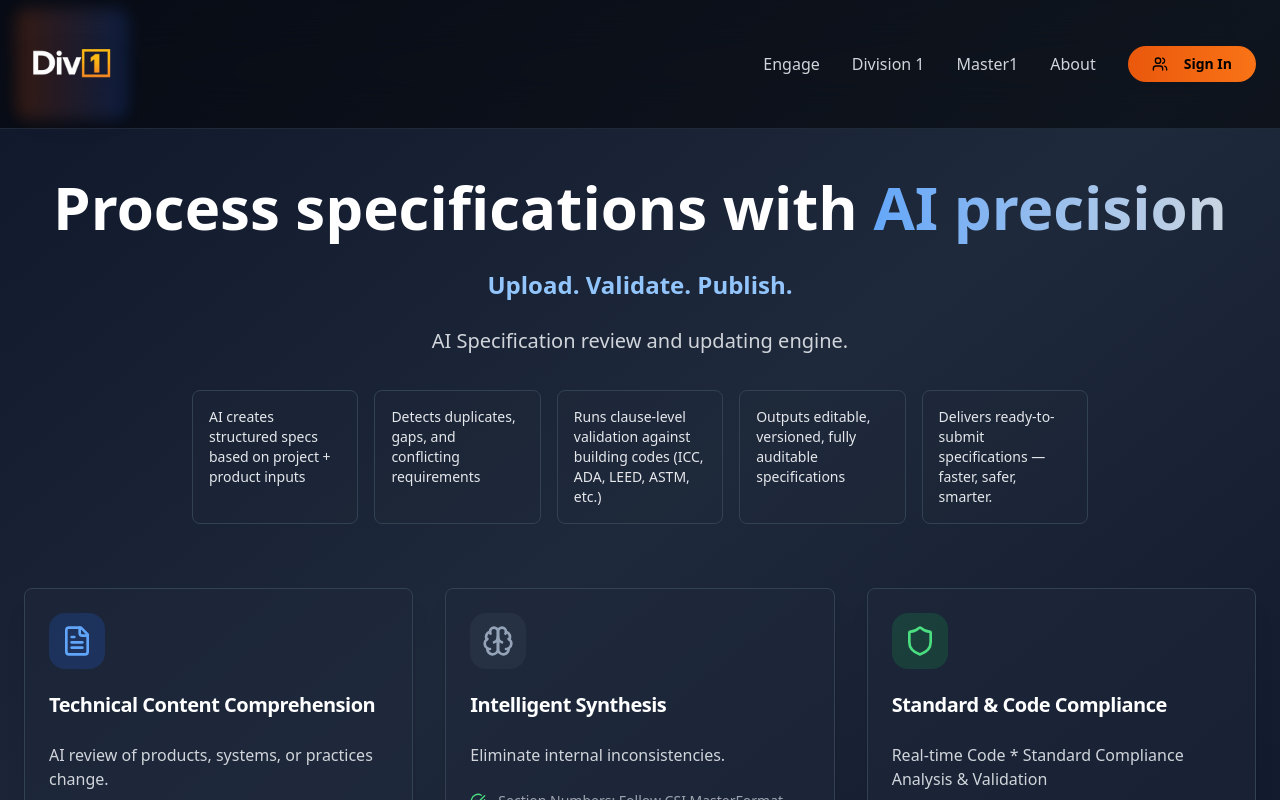
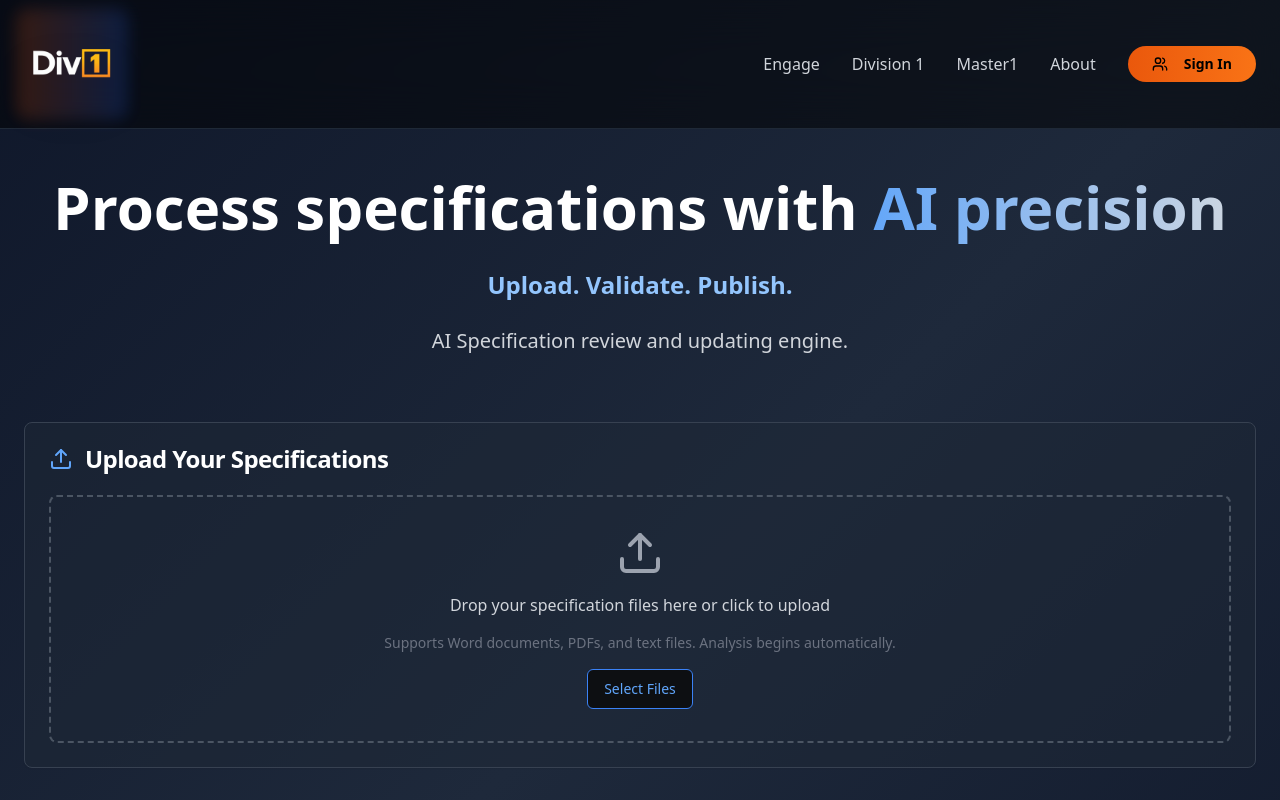
Before and after one commit to Tkenney207/div1-architect-ai-nexus, a React (Vite) app: page /master1 in a window 1280 px wide. Shown: the top 800 px of the page. Built offline with nearby package versions, Linux system fonts and the light colour scheme.

Commit message:
Refactor: Re-add document upload section
Re-added the document upload interface to the Master1 page, removing the AI-generated content.

```diff
--- a/src/pages/Master1.tsx
+++ b/src/pages/Master1.tsx
@@ -1,12 +1,41 @@
-
 
 import { Button } from "@/components/ui/button";
 import { Card, CardContent, CardHeader, CardTitle } from "@/components/ui/card";
 import { Badge } from "@/components/ui/badge";
-import { FileText, Brain, Shield, CheckCircle } from "lucide-react";
+import { FileText, Brain, Shield, CheckCircle, Upload } from "lucide-react";
 import Header from "@/components/Header";
+import { useState, useRef } from "react";
 
 const Master1 = () => {
+  const [dragActive, setDragActive] = useState(false);
+  const fileInputRef = useRef<HTMLInputElement>(null);
+
+  const handleDrag = (e: React.DragEvent) => {
+    e.preventDefault();
+    e.stopPropagation();
+    if (e.type === 'dragenter' || e.type === 'dragover') {
+      setDragActive(true);
+    } else if (e.type === 'dragleave') {
+      setDragActive(false);
+    }
+  };
+
+  const handleDrop = (e: React.DragEvent) => {
+    e.preventDefault();
+    e.stopPropagation();
+    setDragActive(false);
+    const files = e.dataTransfer.files;
+    if (files && files.length > 0) {
+      console.log('Files dropped:', Array.from(files).map(f => f.name));
+    }
+  };
+
+  const handleFileUpload = (files: FileList | null) => {
+    if (files && files.length > 0) {
+      console.log('Files selected:', Array.from(files).map(f => f.name));
+    }
+  };
+
   return (
     <div className="min-h-screen bg-gradient-to-br from-slate-900 via-slate-800 to-slate-900 text-white">
       <Header />
@@ -23,25 +52,54 @@ const Master1 = () => {
             <p className="text-xl text-gray-300 mb-8 leading-relaxed">
               AI Specification review and updating engine.
             </p>
-            <div className="grid md:grid-cols-2 lg:grid-cols-5 gap-4 text-left">
-              <div className="bg-slate-800/30 rounded-lg p-4 border border-slate-700">
-                <p className="text-gray-200 text-sm">AI creates structured specs based on project + product inputs</p>
-              </div>
-              <div className="bg-slate-800/30 rounded-lg p-4 border border-slate-700">
-                <p className="text-gray-200 text-sm">Detects duplicates, gaps, and conflicting requirements</p>
-              </div>
-              <div className="bg-slate-800/30 rounded-lg p-4 border border-slate-700">
-                <p className="text-gray-200 text-sm">Runs clause-level validation against building codes (ICC, ADA, LEED, ASTM, etc.)</p>
-              </div>
-              <div className="bg-slate-800/30 rounded-lg p-4 border border-slate-700">
-                <p className="text-gray-200 text-sm">Outputs editable, versioned, fully auditable specifications</p>
-              </div>
-              <div className="bg-slate-800/30 rounded-lg p-4 border border-slate-700">
-                <p className="text-gray-200 text-sm">Delivers ready-to-submit specifications — faster, safer, smarter.</p>
-              </div>
-            </div>
           </div>
         </div>
+
+        {/* Upload Section */}
+        <Card className="bg-gray-800/50 border-gray-700 mb-16">
+          <CardHeader>
+            <CardTitle className="text-white flex items-center space-x-3">
+              <Upload className="h-6 w-6 text-blue-400" />
+              <span>Upload Your Specifications</span>
+            </CardTitle>
+          </CardHeader>
+          <CardContent>
+            <div
+              className={`border-2 border-dashed rounded-lg p-8 text-center transition-colors ${
+                dragActive
+                  ? 'border-blue-500 bg-blue-900/20'
+                  : 'border-gray-600 hover:border-gray-500'
+              }`}
+              onDragEnter={handleDrag}
+              onDragLeave={handleDrag}
+              onDragOver={handleDrag}
+              onDrop={handleDrop}
+            >
+              <Upload className="h-12 w-12 text-gray-400 mx-auto mb-4" />
+              <p className="text-gray-300 mb-4">
+                Drop your specification files here or click to upload
+              </p>
+              <p className="text-sm text-gray-500 mb-4">
+                Supports Word documents, PDFs, and text files. Analysis begins automatically.
+              </p>
+              <input
+                ref={fileInputRef}
+                type="file"
+                multiple
+                accept=".doc,.docx,.pdf,.txt"
+                onChange={(e) => handleFileUpload(e.target.files)}
+                className="hidden"
+              />
+              <Button
+                onClick={() => fileInputRef.current?.click()}
+                variant="outline"
+                className="border-blue-500 text-blue-400 hover:bg-blue-600"
+              >
+                Select Files
+              </Button>
+            </div>
+          </CardContent>
+        </Card>
 
         {/* Architecture Features */}
         <div className="grid lg:grid-cols-3 gap-8 mt-16">
```
